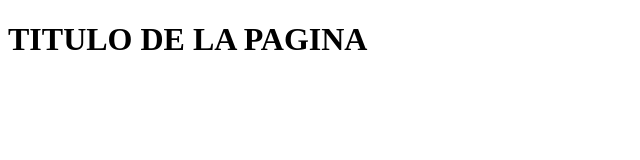
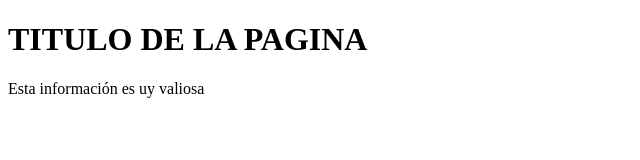
Before and after one commit to ElvisDavis/nuevoProyecto, a plain HTML site: page index.html in a window 1280 px wide. Shown: the whole page, without its empty margins (0-640 px from the left). Drawn offline with Linux system fonts and the light colour scheme.

Commit message:
Update index.html

```diff
--- a/index.html
+++ b/index.html
@@ -11,6 +11,8 @@
 <body>
     <h1>TITULO DE LA PAGINA</h1>
 
+    <p>Esta información es uy valiosa</p>
+
 </body>
 
 </html>
```
